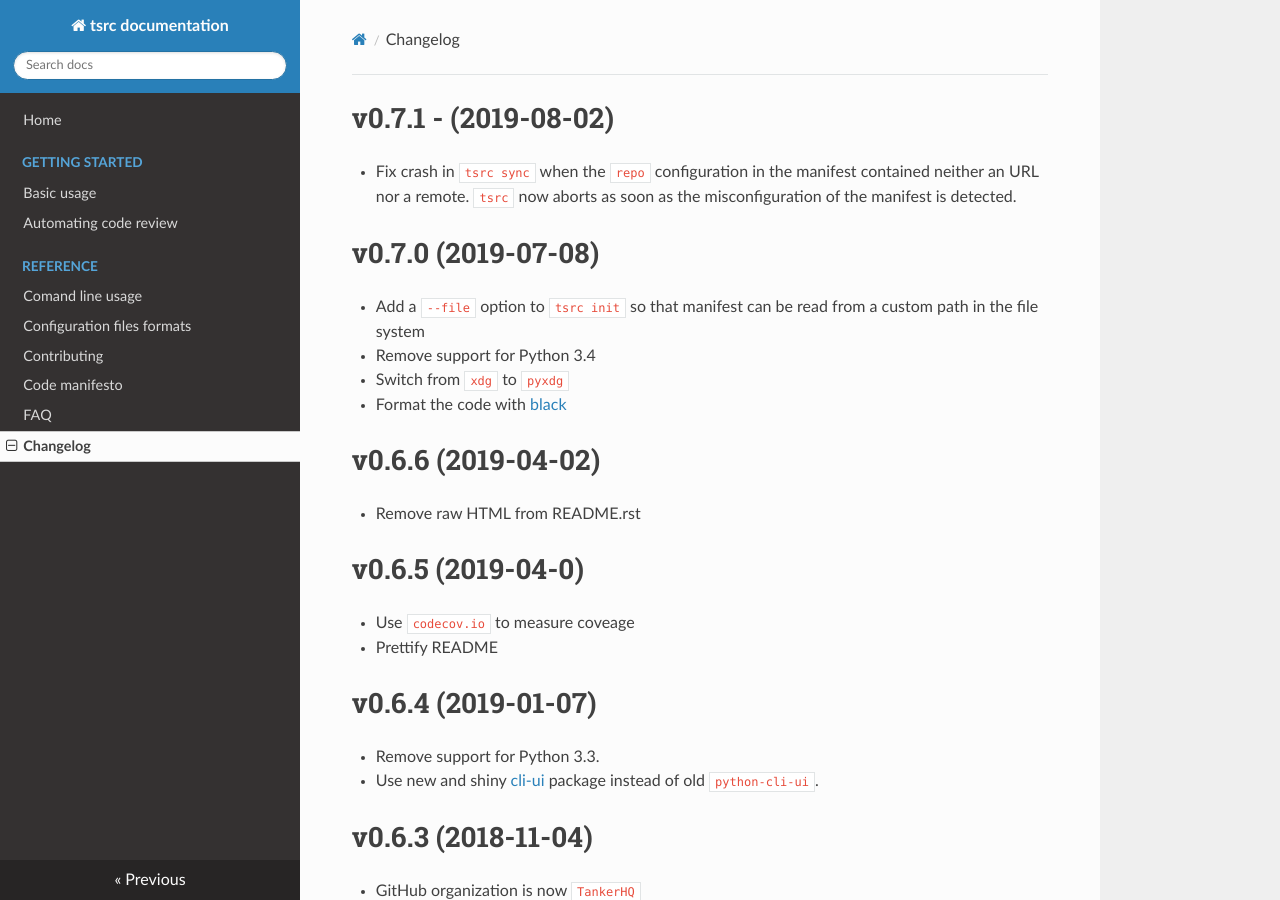
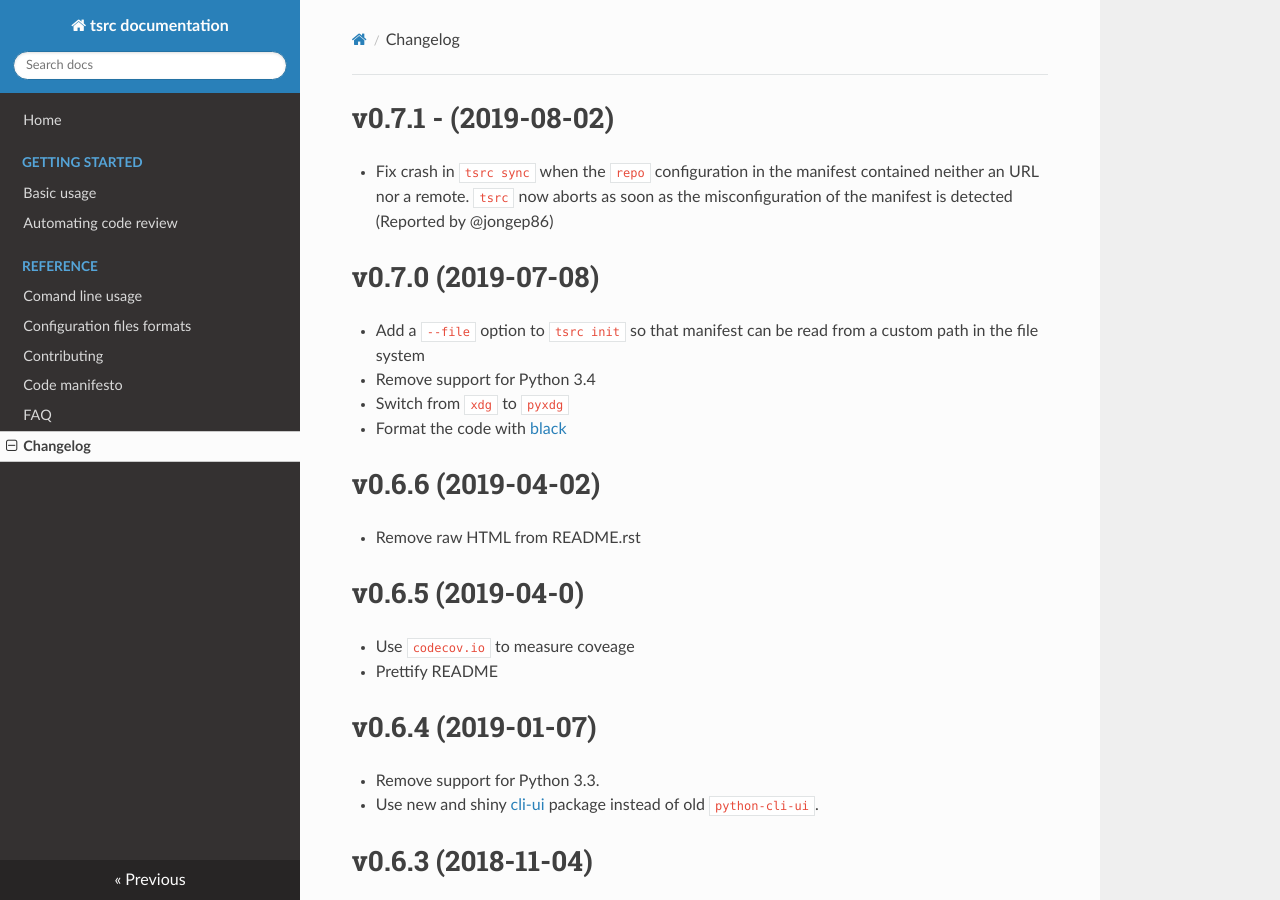
Before and after one commit to your-tools/tsrc, an MkDocs documentation site: the page built from docs/changelog.md, in a window 1280 px wide and 900 px high. Built offline with MkDocs 1.6.1, drawn with Linux system fonts in a browser that asks for light colours; nearby versions of some CDN libraries.

Commit message:
Give credit where credit is due

```diff
--- a/docs/changelog.md
+++ b/docs/changelog.md
@@ -1,6 +1,6 @@
 # v0.7.1 - (2019-08-02)
 
-* Fix crash in `tsrc sync` when the `repo` configuration in the manifest contained neither an URL nor a remote. `tsrc` now aborts as soon as the misconfiguration of the manifest is detected.
+* Fix crash in `tsrc sync` when the `repo` configuration in the manifest contained neither an URL nor a remote. `tsrc` now aborts as soon as the misconfiguration of the manifest is detected (Reported by @jongep86)
 
 # v0.7.0 (2019-07-08)
 
```
